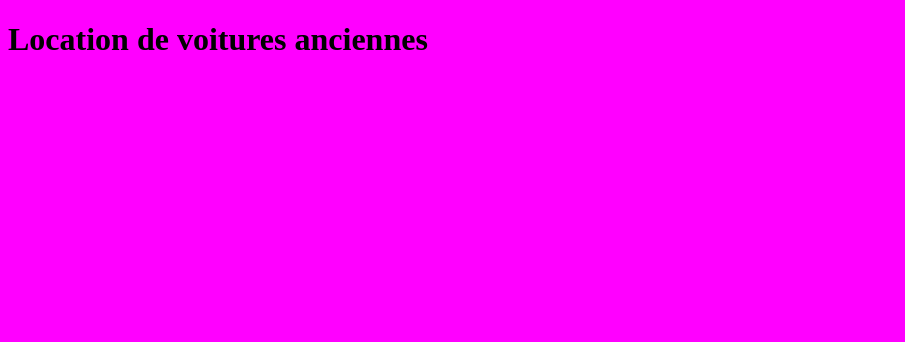
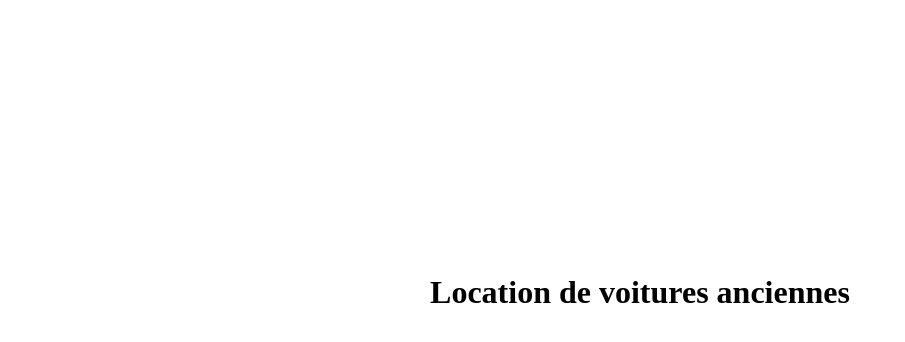
Before and after one commit to jimmyGee67/locationVoiture, a plain HTML site: page index.html in a window 1280 px wide. Shown: the whole page, without its empty margins (0-905 px from the left). Drawn offline with Linux system fonts and the light colour scheme.

Commit message:
modification fond couleur

```diff
--- a/index.html
+++ b/index.html
@@ -4,7 +4,7 @@
 		<meta charset="utf-8">
 		<title></title>
 	</head>
-	<body style="background-color: fuchsia">
-		<h1> Location de voitures anciennes</h1>
+	<body style="background-color:#odc3c7">
+		<h1 style="padding-top:20%; padding-bottom:20%; text-align: center"> Location de voitures anciennes</h1>
 	</body>
 </html>
```
